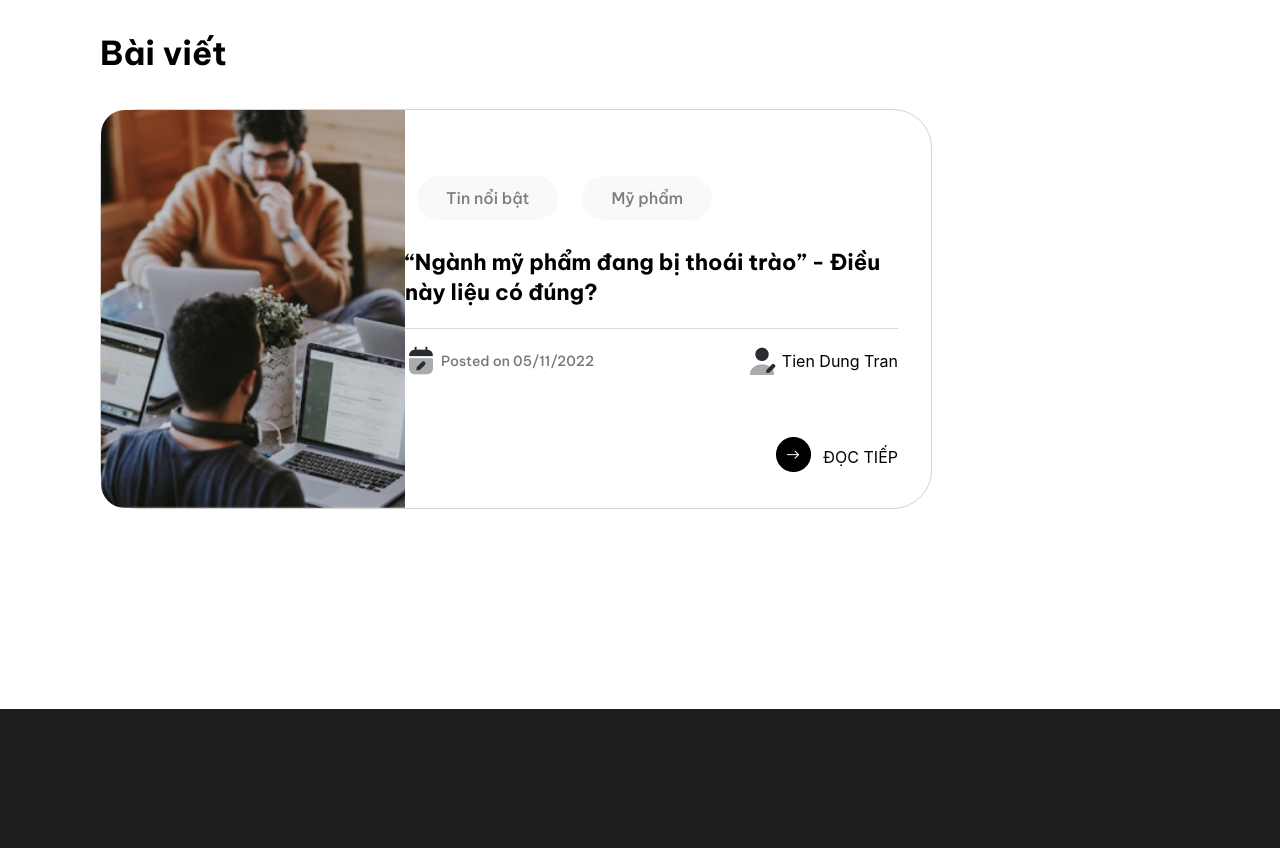
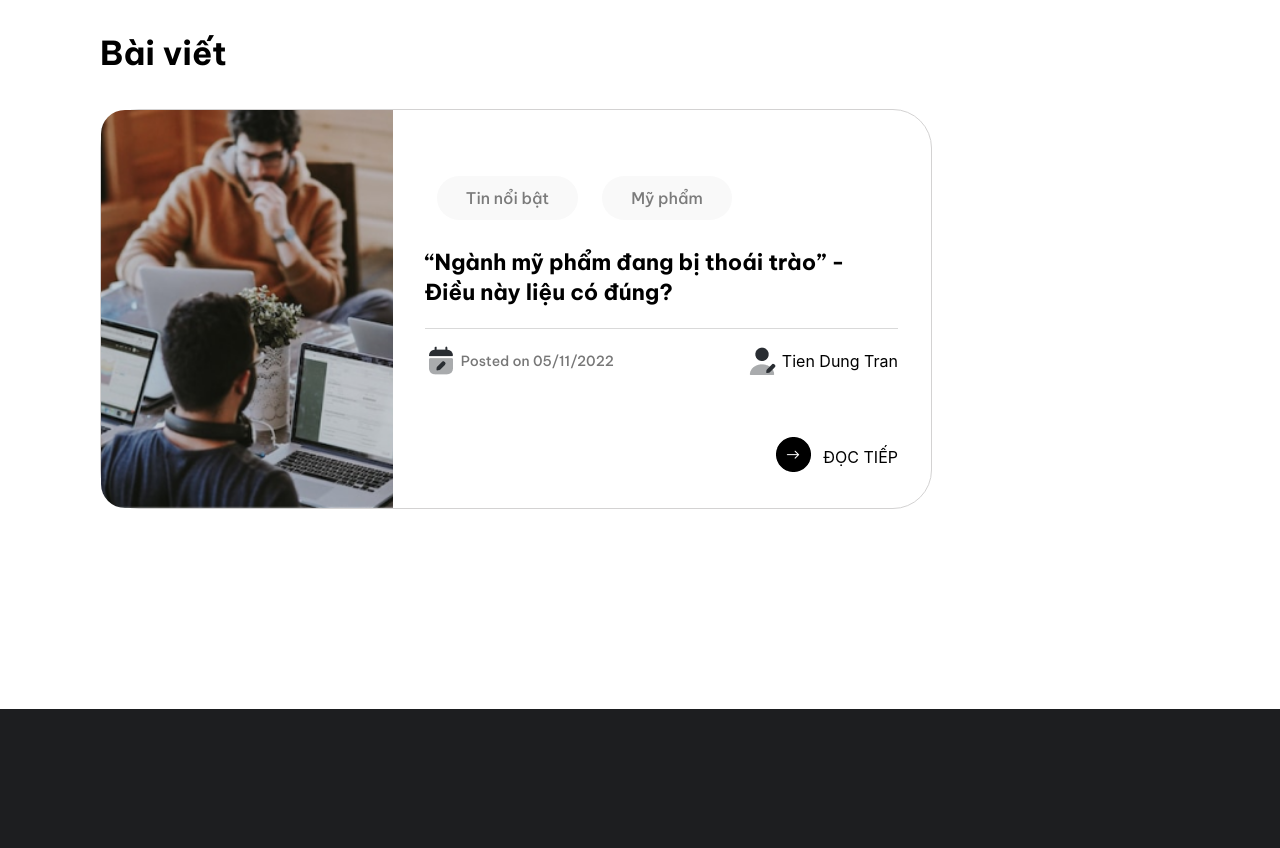
Before and after one commit to tinisang/okhubdemo, a Next.js app: page /news/fsdfsd in a window 1280 px wide. Shown: the part 1153-2001 px from the top of the page. Built offline with nearby package versions, Linux system fonts and the light colour scheme.

Commit message:
change import

```diff
--- a/styles/News/News.css
+++ b/styles/News/News.css
@@ -191,7 +191,7 @@
   height: 400px;
 }
 .news__status__item-other .card__container .card__content {
-    margin-left: 0;
+    margin-left: 32px;
 }
 
 .news__status__item-other .card__container .card__note{
```
